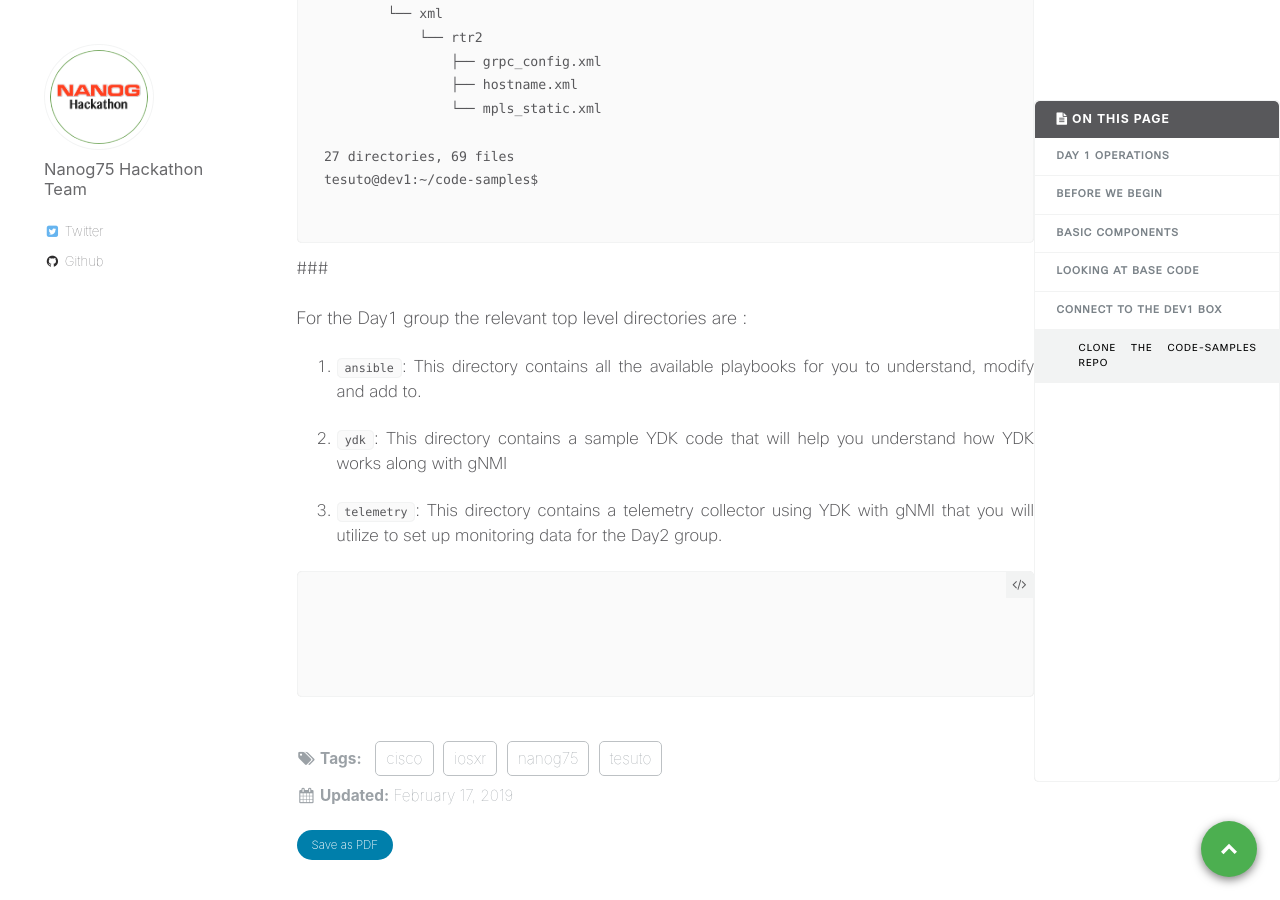
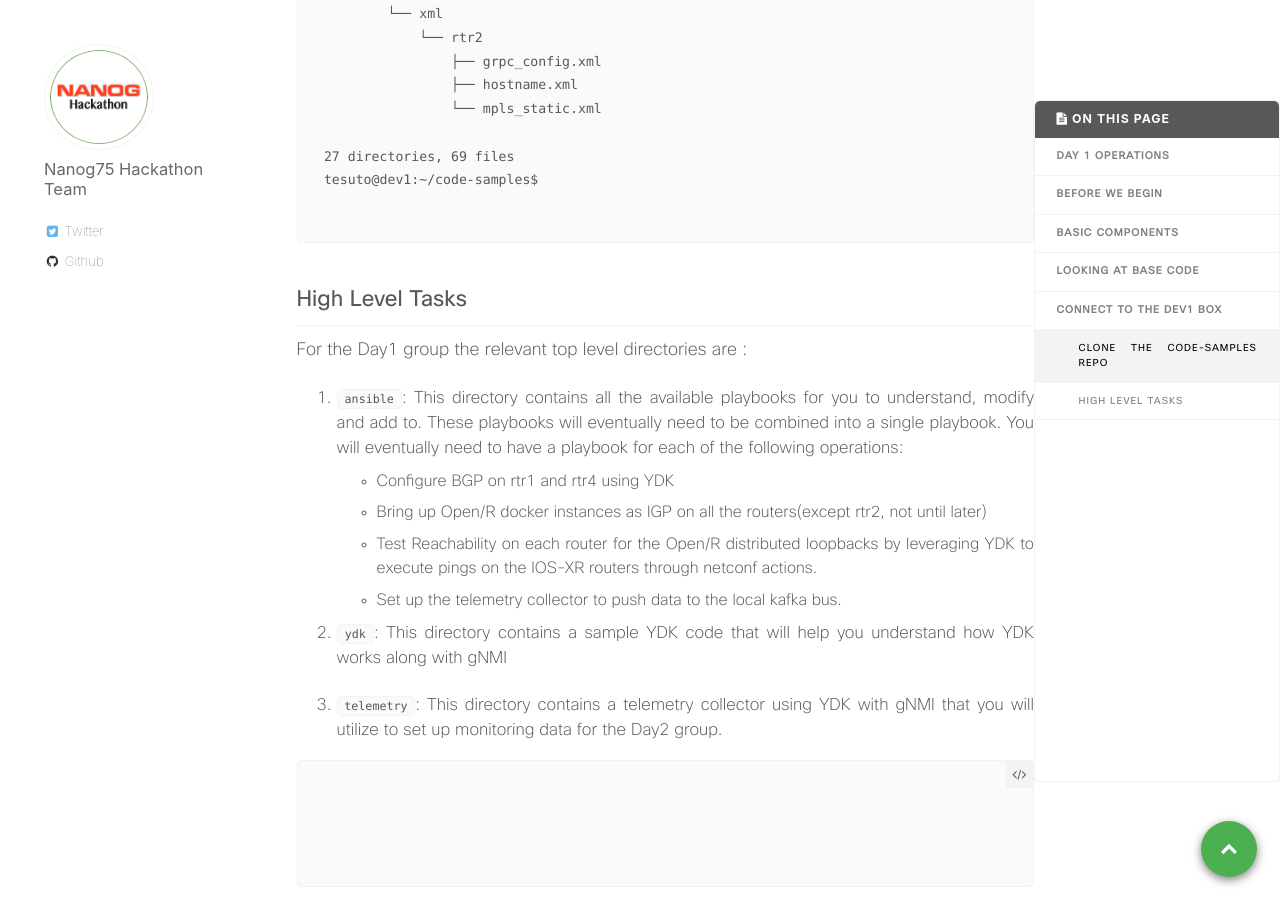
Before and after one commit to nanog75/hackathon, a Jekyll site: the page built from _day1/2019-02-17-step-1-understand-day-1-operations.md, in a window 1280 px wide and 900 px high, scrolled down 7124 px. Built offline with Jekyll 4.4.1, drawn with Linux system fonts in a browser that asks for light colours; some of the changed text lies outside the part shown.

Commit message:
Create 2019-02-17-step-1-understand-day-1-operations.md

````diff
--- a/_day1/2019-02-17-step-1-understand-day-1-operations.md
+++ b/_day1/2019-02-17-step-1-understand-day-1-operations.md
@@ -313,13 +313,17 @@ tesuto@dev1:~/code-samples$
 ```
 
 
-###
+### High Level Tasks
 
 For the Day1 group the relevant top level directories are :
 
 
-1. `ansible`:  This directory contains all the available playbooks for you to understand, modify and add to.
-
+1. `ansible`:  This directory contains all the available playbooks for you to understand, modify and add to. These playbooks will eventually need to be combined into a single playbook.
+You will eventually need to have a playbook for each of the following operations:
+    *  Configure BGP on rtr1 and rtr4 using YDK
+    *  Bring up Open/R docker instances as IGP on all the routers(except rtr2, not until later)
+    *  Test Reachability on each router for the Open/R distributed loopbacks by leveraging YDK to execute pings on the IOS-XR routers through netconf actions.
+    *  Set up the telemetry collector to push data to the local kafka bus.
 
 2.  `ydk`:  This directory contains a sample YDK code that will help you understand how YDK works along with gNMI
 
````
